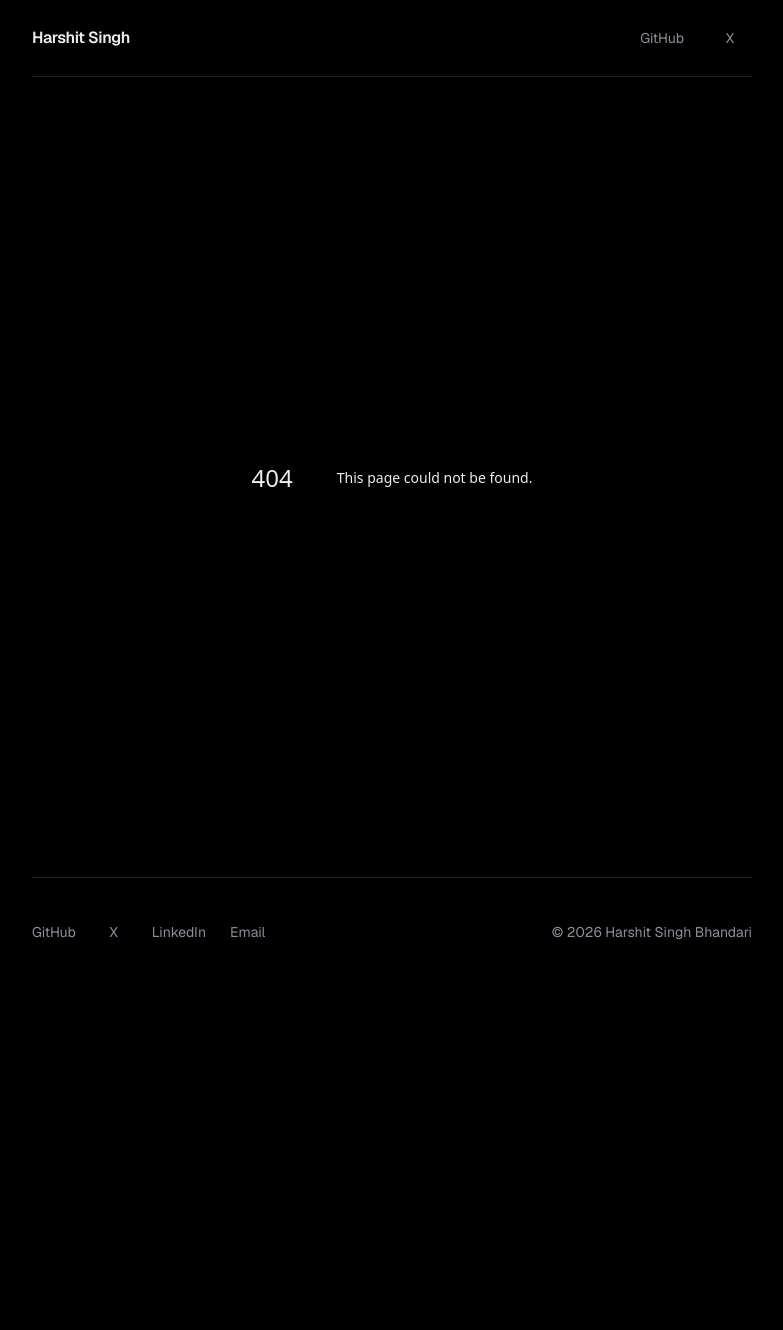
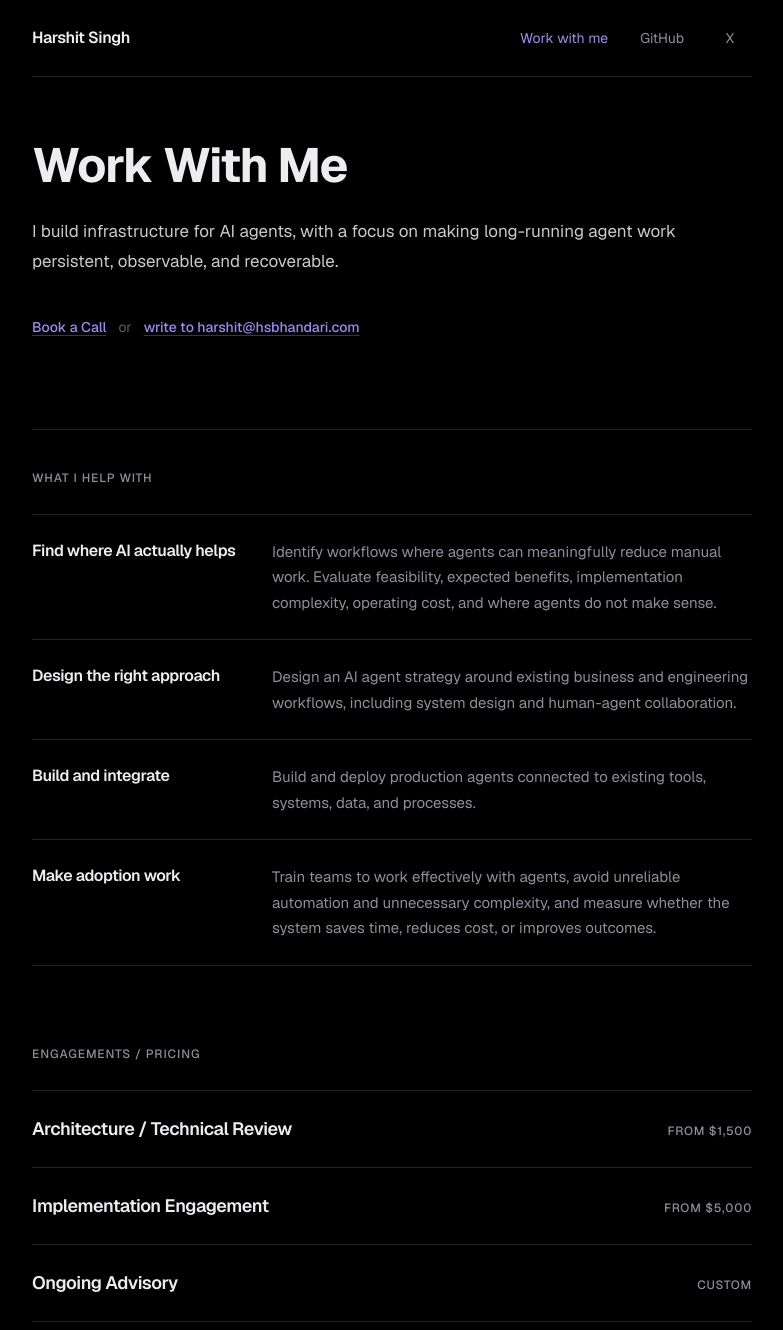
Before and after one commit to harshitsinghbhandari/portfolio, a Next.js app: page /work-with-me in a window 1280 px wide. Before the commit this address had no page. Shown: the top 1330 px of the page, without its empty margins (248-1031 px from the left). Before the commit the page ends 986 px from the top, so only its background shows below. Built offline with nearby package versions, Linux system fonts and the light colour scheme.

Commit message:
Add work with me page

```diff
--- a/app/globals.css
+++ b/app/globals.css
@@ -41,7 +41,7 @@
   }
 
   .label {
-    @apply font-mono text-xs uppercase tracking-[0.1em] text-muted;
+    @apply font-sans text-xs font-medium uppercase tracking-[0.08em] text-muted;
   }
 
   .hairline {
--- a/app/llms.txt/route.ts
+++ b/app/llms.txt/route.ts
@@ -19,6 +19,7 @@ Contact: harshit@hsbhandari.com. This site, ${SITE_URL}, is the authoritative so
 
 ## Optional
 
+- [Work With Me](${SITE_URL}/work-with-me)
 - [Sitemap](${SITE_URL}/sitemap.xml)
 `
 
--- a/app/sitemap.ts
+++ b/app/sitemap.ts
@@ -10,5 +10,11 @@ export default function sitemap(): MetadataRoute.Sitemap {
       changeFrequency: 'monthly',
       priority: 0.8,
     },
+    {
+      url: `${SITE_URL}/work-with-me`,
+      lastModified: new Date(),
+      changeFrequency: 'monthly',
+      priority: 0.9,
+    },
   ]
 }
--- /dev/null
+++ b/app/work-with-me/page.tsx
@@ -0,0 +1,229 @@
+import type { Metadata } from 'next'
+import { SITE_DESCRIPTION } from '@/lib/person'
+
+export const metadata: Metadata = {
+  title: 'Work With Me',
+  description: SITE_DESCRIPTION,
+  alternates: { canonical: '/work-with-me' },
+  openGraph: {
+    title: 'Work With Me',
+    description: SITE_DESCRIPTION,
+    url: '/work-with-me',
+  },
+}
+
+const areas = [
+  {
+    title: 'Find where AI actually helps',
+    description:
+      'Identify workflows where agents can meaningfully reduce manual work. Evaluate feasibility, expected benefits, implementation complexity, operating cost, and where agents do not make sense.',
+  },
+  {
+    title: 'Design the right approach',
+    description:
+      'Design an AI agent strategy around existing business and engineering workflows, including system design and human-agent collaboration.',
+  },
+  {
+    title: 'Build and integrate',
+    description:
+      'Build and deploy production agents connected to existing tools, systems, data, and processes.',
+  },
+  {
+    title: 'Make adoption work',
+    description:
+      'Train teams to work effectively with agents, avoid unreliable automation and unnecessary complexity, and measure whether the system saves time, reduces cost, or improves outcomes.',
+  },
+]
+
+const engagements = [
+  { name: 'Architecture / Technical Review', price: 'From $1,500' },
+  { name: 'Implementation Engagement', price: 'From $5,000' },
+  { name: 'Ongoing Advisory', price: 'Custom' },
+]
+
+const clients = [
+  'Engineering-heavy teams in any industry that are ready to use AI agents for real operational work, not demos or hype.',
+  'Companies willing to rethink repetitive workflows, reduce redundancy, and give agents proper functions inside the systems they already run.',
+]
+
+const process = [
+  'Understand the technical problem',
+  'Inspect the existing system',
+  'Identify architecture / reliability issues',
+  'Recommend or implement changes',
+  'Leave behind maintainable engineering work',
+]
+
+const linkClass =
+  'text-accent underline decoration-accent/35 underline-offset-[0.2em] transition-colors hover:text-text hover:decoration-text/45'
+
+export default function WorkWithMePage() {
+  return (
+    <div className="container-page pb-24 pt-12 md:pt-16">
+      <section>
+        <h1 className="max-w-2xl text-4xl font-bold tracking-tight text-text md:text-5xl">
+          Work With Me
+        </h1>
+        <p className="mt-7 max-w-2xl text-[17px] leading-[1.75] text-text/85">
+          I build infrastructure for AI agents, with a focus on making long-running agent
+          work persistent, observable, and recoverable.
+        </p>
+        <div className="mt-7 flex flex-wrap items-center gap-x-3 text-sm">
+          <a
+            href="https://cal.com/harshitsinghbhandari/30min"
+            target="_blank"
+            rel="noopener noreferrer"
+            className={`${linkClass} inline-flex min-h-11 items-center font-medium`}
+          >
+            Book a Call
+          </a>
+          <span className="text-subtle">or</span>
+          <a
+            href="mailto:harshit@hsbhandari.com"
+            className={`${linkClass} inline-flex min-h-11 items-center font-medium`}
+          >
+            write to harshit@hsbhandari.com
+          </a>
+        </div>
+      </section>
+
+      <section className="mt-16 border-t border-border pt-10 md:mt-20" aria-labelledby="help-heading">
+        <h2 id="help-heading" className="label">
+          What I help with
+        </h2>
+        <div className="mt-7 divide-y divide-border border-y border-border">
+          {areas.map((area) => (
+            <article key={area.title} className="grid gap-3 py-6 sm:grid-cols-[13rem_1fr] sm:gap-8">
+              <h3 className="font-semibold tracking-tight text-text">{area.title}</h3>
+              <p className="text-[15px] leading-[1.7] text-muted">{area.description}</p>
+            </article>
+          ))}
+        </div>
+      </section>
+
+      <section className="mt-16 md:mt-20" aria-labelledby="engagements-heading">
+        <h2 id="engagements-heading" className="label">
+          Engagements / Pricing
+        </h2>
+        <div className="mt-7 divide-y divide-border border-y border-border">
+          {engagements.map((engagement) => (
+            <div
+              key={engagement.name}
+              className="flex flex-col gap-2 py-6 sm:flex-row sm:items-baseline sm:justify-between"
+            >
+              <h3 className="text-lg font-semibold tracking-tight text-text">
+                {engagement.name}
+              </h3>
+              <p className="shrink-0 text-xs font-medium uppercase tracking-[0.06em] text-muted">
+                {engagement.price}
+              </p>
+            </div>
+          ))}
+        </div>
+      </section>
+
+      <section className="mt-16 md:mt-20" aria-labelledby="proof-heading">
+        <h2 id="proof-heading" className="label">
+          Proof
+        </h2>
+        <div className="mt-7 divide-y divide-border">
+          <article className="pb-8">
+            <h3 className="text-lg font-semibold tracking-tight text-text">
+              <a
+                href="https://github.com/Untrivial-ai/agent-orchestrator"
+                target="_blank"
+                rel="noopener noreferrer"
+                className={linkClass}
+              >
+                Agent Orchestrator
+              </a>
+            </h3>
+            <p className="mt-3 text-[15px] leading-[1.7] text-muted">
+              Agent Orchestrator is a desktop workspace for planning, running, and
+              supervising multiple coding agents in parallel.
+            </p>
+          </article>
+          <article className="py-8">
+            <h3 className="text-lg font-semibold tracking-tight text-text">
+              <a href="/explanations" className={linkClass}>
+                Technical explanations / videos
+              </a>
+            </h3>
+            <p className="mt-3 text-[15px] leading-[1.7] text-muted">
+              I occasionally publish technical explanations of systems I build, design
+              decisions, and ideas around AI agents and infrastructure.
+            </p>
+          </article>
+          <article className="pt-8">
+            <h3 className="text-lg font-semibold tracking-tight text-text">
+              <a
+                href="https://agentlab.in"
+                target="_blank"
+                rel="noopener noreferrer"
+                className={linkClass}
+              >
+                AgentLab
+              </a>
+            </h3>
+            <p className="mt-3 text-[15px] leading-[1.7] text-muted">
+              AgentLab is the umbrella for the projects I build for the AI agents I use.
+            </p>
+          </article>
+        </div>
+      </section>
+
+      <section className="mt-16 border-t border-border pt-10 md:mt-20" aria-labelledby="clients-heading">
+        <h2 id="clients-heading" className="label">
+          Who This Is For
+        </h2>
+        <ul className="mt-7 space-y-3 text-[15px] leading-[1.7] text-text/85">
+          {clients.map((client) => (
+            <li key={client} className="flex gap-4">
+              <span aria-hidden="true" className="text-accent">
+                +
+              </span>
+              {client}
+            </li>
+          ))}
+        </ul>
+      </section>
+
+      <section className="mt-16 md:mt-20" aria-labelledby="process-heading">
+        <h2 id="process-heading" className="label">
+          How Engagements Work
+        </h2>
+        <ol className="mt-7 divide-y divide-border border-y border-border">
+          {process.map((step, index) => (
+            <li key={step} className="grid grid-cols-[2rem_1fr] gap-3 py-4 text-[15px] leading-[1.7] text-text/85">
+              <span className="text-xs font-medium text-subtle">{String(index + 1).padStart(2, '0')}</span>
+              {step}
+            </li>
+          ))}
+        </ol>
+      </section>
+
+      <section className="mt-16 border-t border-border pt-10 md:mt-20" aria-labelledby="contact-heading">
+        <h2 id="contact-heading" className="text-2xl font-semibold tracking-tight text-text">
+          Work With Me
+        </h2>
+        <div className="mt-5 flex flex-wrap items-center gap-x-3 text-sm">
+          <a
+            href="https://cal.com/harshitsinghbhandari/30min"
+            target="_blank"
+            rel="noopener noreferrer"
+            className={`${linkClass} inline-flex min-h-11 items-center font-medium`}
+          >
+            Book a Call
+          </a>
+          <span className="text-subtle">or</span>
+          <a
+            href="mailto:harshit@hsbhandari.com"
+            className={`${linkClass} inline-flex min-h-11 items-center font-medium`}
+          >
+            write to harshit@hsbhandari.com
+          </a>
+        </div>
+      </section>
+    </div>
+  )
+}
--- a/components/Navbar.tsx
+++ b/components/Navbar.tsx
@@ -12,6 +12,12 @@ export default function Navbar() {
           Harshit Singh
         </Link>
         <div className="flex items-center gap-2 text-sm text-muted sm:gap-4">
+          <Link
+            href="/work-with-me"
+            className="inline-flex min-h-11 items-center justify-center px-2 text-accent no-underline transition-colors hover:text-text"
+          >
+            Work with me
+          </Link>
           <a
             href="https://github.com/harshitsinghbhandari"
             target="_blank"
--- a/next.config.mjs
+++ b/next.config.mjs
@@ -17,7 +17,7 @@ const nextConfig = {
       },
       {
         source:
-          '/:path((?!explanations|tools|static|_next|favicon\\.svg|hsb\\.jpg|robots\\.txt|sitemap\\.xml|manifest\\.webmanifest|llms\\.txt|opengraph-image|apple-icon).+)',
+          '/:path((?!explanations|work-with-me|tools|static|_next|favicon\\.svg|hsb\\.jpg|robots\\.txt|sitemap\\.xml|manifest\\.webmanifest|llms\\.txt|opengraph-image|apple-icon).+)',
         destination: '/',
         permanent: true,
       },
```
Also changed, not shown: 1 other file (tests, documents, lock files or other folders).
